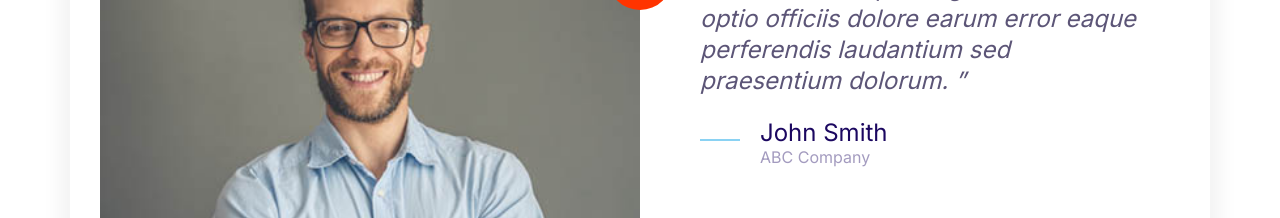
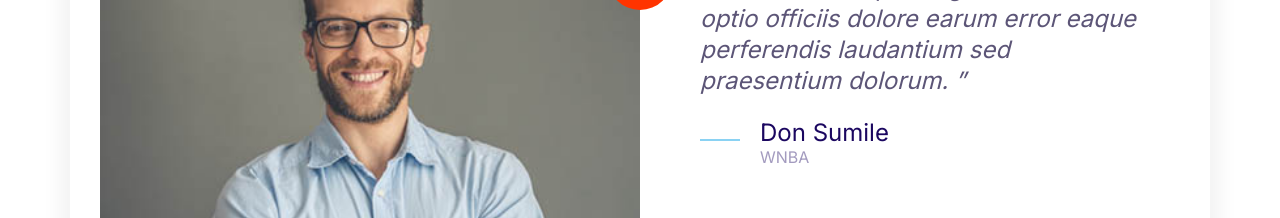
Before and after one commit to FantazinD/first-html-css-website, a website built with Parcel: page index.html in a window 1280 px wide. Shown: the part 4840-5058 px from the top of the page. Built offline with nearby package versions, Linux system fonts and the light colour scheme.

Commit message:
changed testimonial

```diff
--- a/index.html
+++ b/index.html
@@ -294,8 +294,8 @@
                                         </svg>
                                     </div>
                                     <div class="media__body">
-                                        <h3 class="media__title quote__author">John Smith</h3>
-                                        <p class="quote__organization">ABC Company</p>
+                                        <h3 class="media__title quote__author">Don Sumile</h3>
+                                        <p class="quote__organization">WNBA</p>
                                     </div>
                                 </div>
                             </footer>
```
